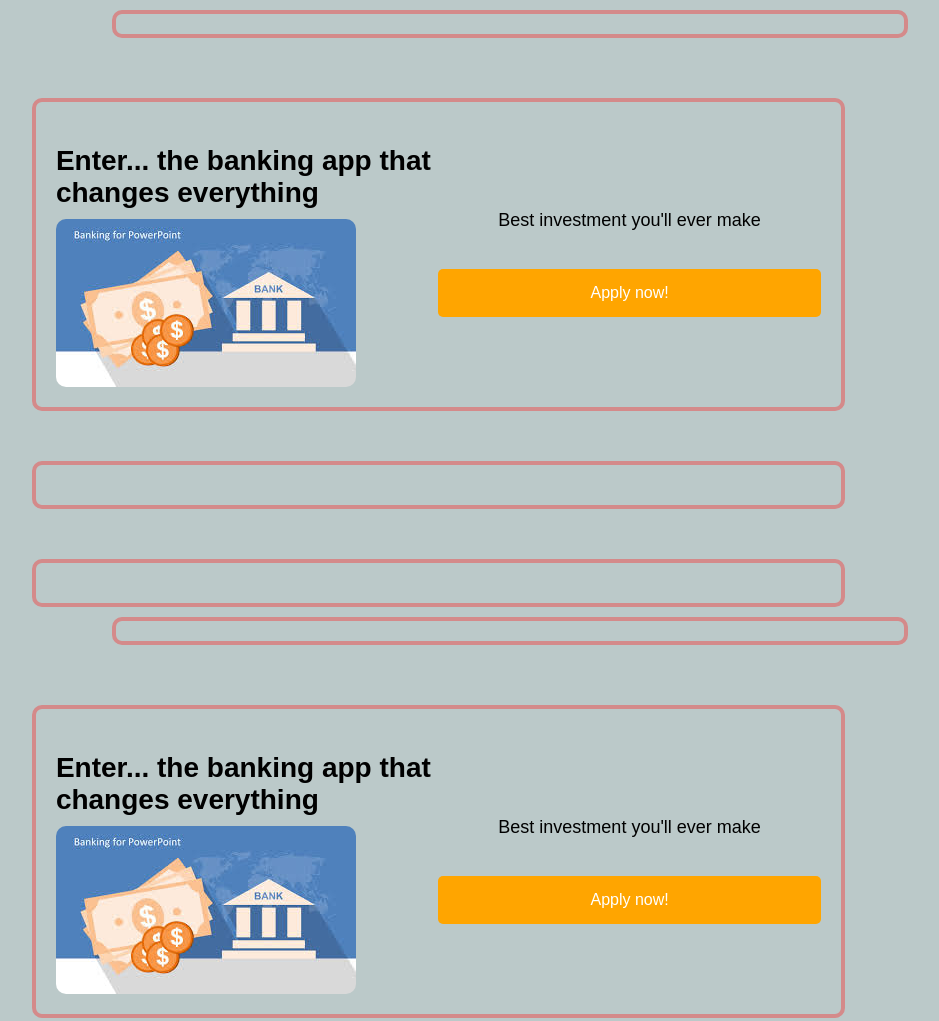
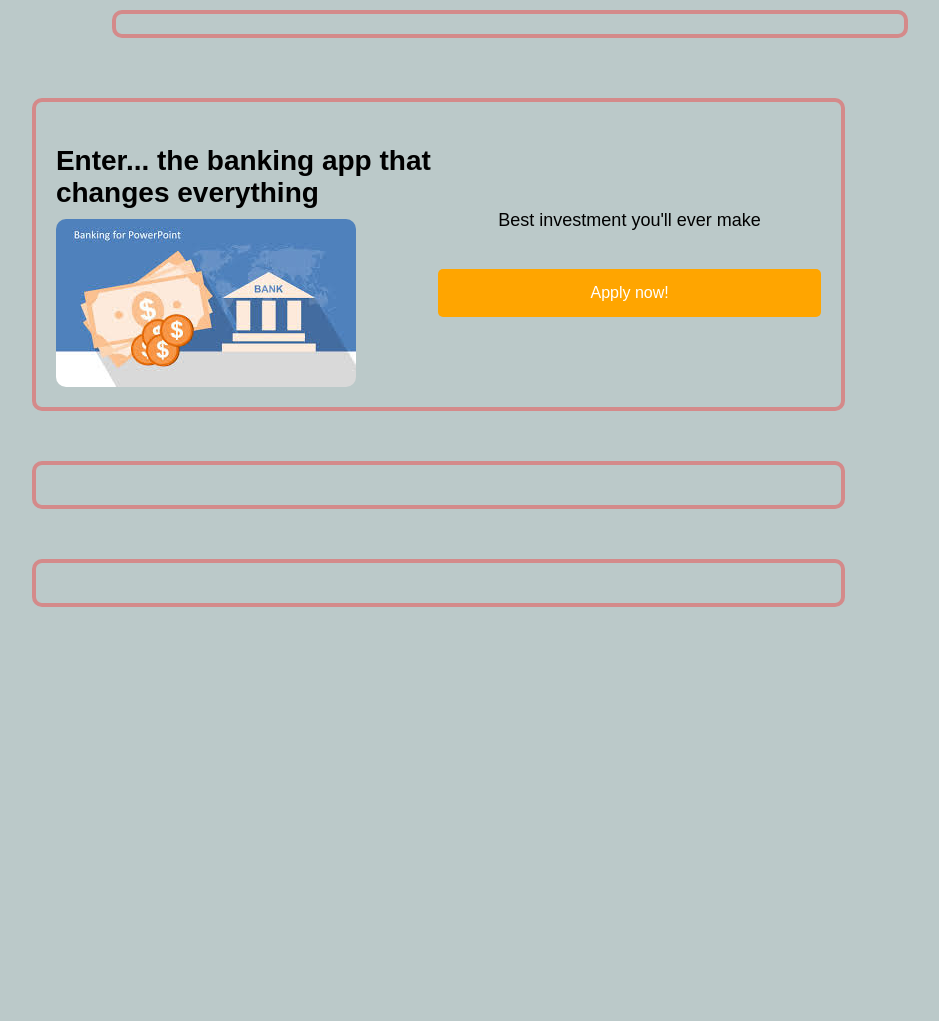
Before and after one commit to cgxgb123/Interactive-Landing-Page, a plain HTML site: page index.html in a window 1280 px wide. Shown: the top 1021 px of the page, without its empty margins (130-1069 px from the left). After the commit the page ends 800 px from the top, so only its background shows below. Drawn offline with Linux system fonts and the light colour scheme.

Commit message:
Updated index.html to fix merge conflicts

```diff
--- a/index.html
+++ b/index.html
@@ -1,49 +1,3 @@
-<!DOCTYPE html>
-<html lang="en">
-    <head>
-        <meta charset="UTF-8" />
-        <meta name="viewport" content="width=device-width, initial-scale=1.0" />
-        <title>Best Banking</title>
-        <link rel="stylesheet" href="./src/css/styles.css" />
-        <script src="./src/js/script.js" defer></script>
-    </head>
-    <body>
-        <header>
-            <nav id="navigationBar" class="navigationBar">
-                <div class="navLinks">
-                    <!-- span emoji logo -->
-                    <!-- header -->
-                    <!-- 3 anchors with href to section home, features, about us -->
-                </div>
-            </nav>
-        </header>
-        <main>
-            <section class="heroSection">
-                <div class="flex-column">
-                    <h2>Enter... the banking app that changes everything</h2>
-                    <img
-                        src="../assets/images/bank.png"
-                        id="appIcon"
-                        class="appIcon"
-                    />
-                </div>
-                <div class="flex-column">
-                    <p>Best investment you'll ever make</p>
-                    <button id="ctaButton" class="ctaButton">Apply now!</button>
-                </div>
-                <!-- modal -->
-                <!-- <div class="heroSection modalComponent"></div> -->
-            </section>
-            <section class="heroSection">
-                <!-- feature go here -->
-            </section>
-            <section class="heroSection">
-                <!-- about us goes here -->
-            </section>
-        </main>
-    </body>
-</html>
-
 <!DOCTYPE html>
 <html lang="en">
   <head>
@@ -69,11 +23,7 @@
       <section id="heroSection" class="heroSection">
         <div class="flex-column">
           <h2>Enter... the banking app that changes everything</h2>
-                    <img
-                        src="../assets/images/bank.png"
-                        id="appIcon"
-                        class="appIcon"
-                    />
+          <img src="../assets/images/bank.png" id="appIcon" class="appIcon" />
         </div>
         <div class="flex-column">
           <p>Best investment you'll ever make</p>
@@ -84,6 +34,9 @@
       </section>
       <section class="heroSection">
         <!-- feature go here -->
+      </section>
+      <section class="heroSection">
+        <!-- about us goes here -->
       </section>
       <div id="modal-overlay" class="modal-overlay hidden">
         <div class="modal-box">
@@ -131,10 +84,6 @@
           </div>
         </div>
       </div>
-
-            <section class="heroSection">
-                <!-- about us goes here -->
-            </section>
     </main>
   </body>
 </html>
```
Lines whose indentation alone changed are shown as unchanged.
